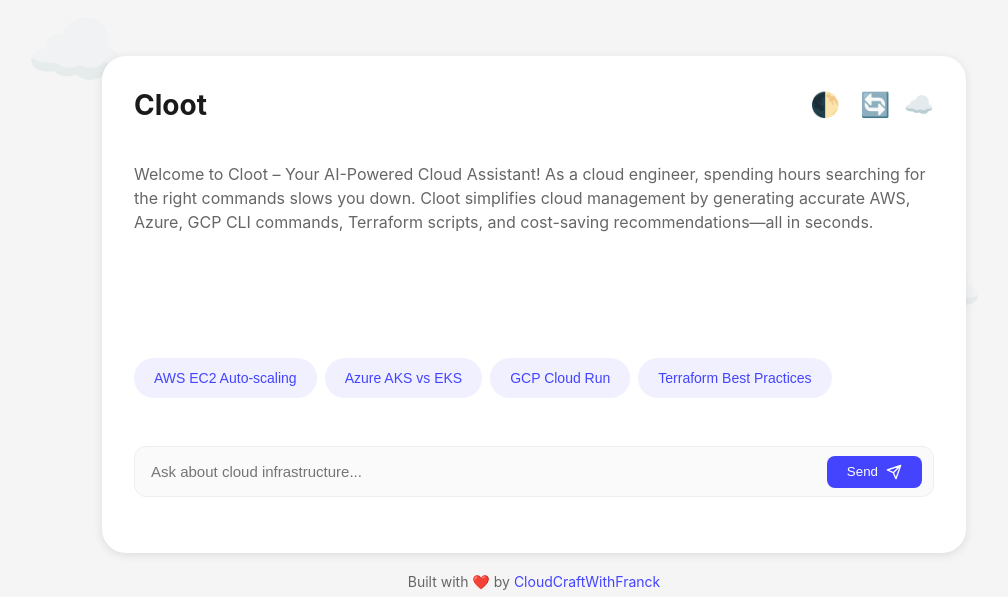
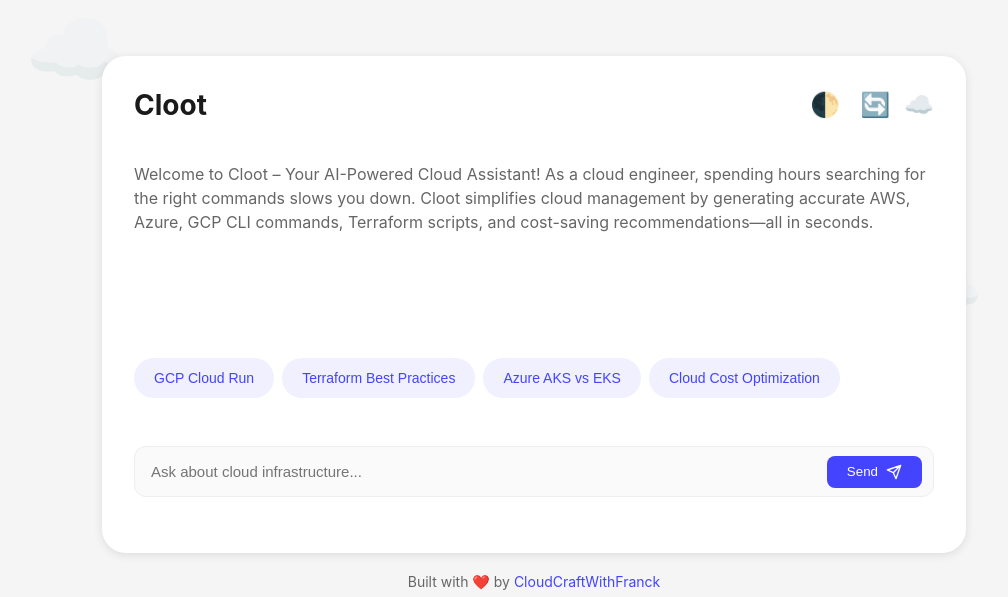
Before and after one commit to cloudcwfranck/cloot, a Flask app: page / in a window 1280 px wide. Shown: the part 97-694 px from the top of the page, without its empty margins (106-1114 px from the left). Run offline with Flask 3, Linux system fonts and the light colour scheme; parts of the project's set-up code (start-up, migrations or seed data) failed here and were passed over; some libraries are stand-ins or nearby versions.

Commit message:
Assistant checkpoint: Add rotating suggestion pills
Assistant generated file changes:
- templates/index.html: Add rotating suggestions, Add rotating suggestions JavaScript

---

User prompt:

For theses suggestions, can you rotate them each time that the screen is refreshed?

```diff
--- a/templates/index.html
+++ b/templates/index.html
@@ -335,12 +335,7 @@
         <div class="response-area" id="responseArea"></div>
         <div id="executionTime" class="execution-time"></div>
 
-        <div class="suggestions">
-            <button class="suggestion-pill" onclick="selectSuggestion('How does AWS EC2 auto-scaling work?')">AWS EC2 Auto-scaling</button>
-            <button class="suggestion-pill" onclick="selectSuggestion('Azure AKS vs EKS comparison')">Azure AKS vs EKS</button>
-            <button class="suggestion-pill" onclick="selectSuggestion('GCP Cloud Run setup')">GCP Cloud Run</button>
-            <button class="suggestion-pill" onclick="selectSuggestion('Terraform best practices')">Terraform Best Practices</button>
-        </div>
+        <div class="suggestions" id="rotatingPills"></div>
 
         <form id="queryForm" onsubmit="return handleSubmit(event)">
             <div class="input-container">
@@ -685,9 +680,35 @@
         }
 
         // Initialize when DOM is ready
+        const allSuggestionPills = [
+            { text: 'AWS EC2 Auto-scaling', query: 'How does AWS EC2 auto-scaling work?' },
+            { text: 'Azure AKS vs EKS', query: 'Azure AKS vs EKS comparison' },
+            { text: 'GCP Cloud Run', query: 'GCP Cloud Run setup' },
+            { text: 'Terraform Best Practices', query: 'Terraform best practices' },
+            { text: 'AWS Lambda Functions', query: 'How to create AWS Lambda functions?' },
+            { text: 'Azure Container Apps', query: 'Guide to Azure Container Apps' },
+            { text: 'GCP Kubernetes Engine', query: 'GCP GKE best practices' },
+            { text: 'Cloud Cost Optimization', query: 'How to optimize cloud costs?' }
+        ];
+
+        function getRandomPills(array, count) {
+            const shuffled = [...array].sort(() => 0.5 - Math.random());
+            return shuffled.slice(0, count);
+        }
+
+        function updateSuggestionPills() {
+            const pillsContainer = document.getElementById('rotatingPills');
+            const selectedPills = getRandomPills(allSuggestionPills, 4);
+
+            pillsContainer.innerHTML = selectedPills
+                .map(pill => `<button class="suggestion-pill" onclick="selectSuggestion('${pill.query}')">${pill.text}</button>`)
+                .join('');
+        }
+
         document.addEventListener('DOMContentLoaded', function() {
             document.getElementById('queryForm').addEventListener('submit', handleSubmit);
             document.getElementById('queryInput').addEventListener('input', handleInput);
+            updateSuggestionPills();
             initPrism();
         });
     </script>
```
